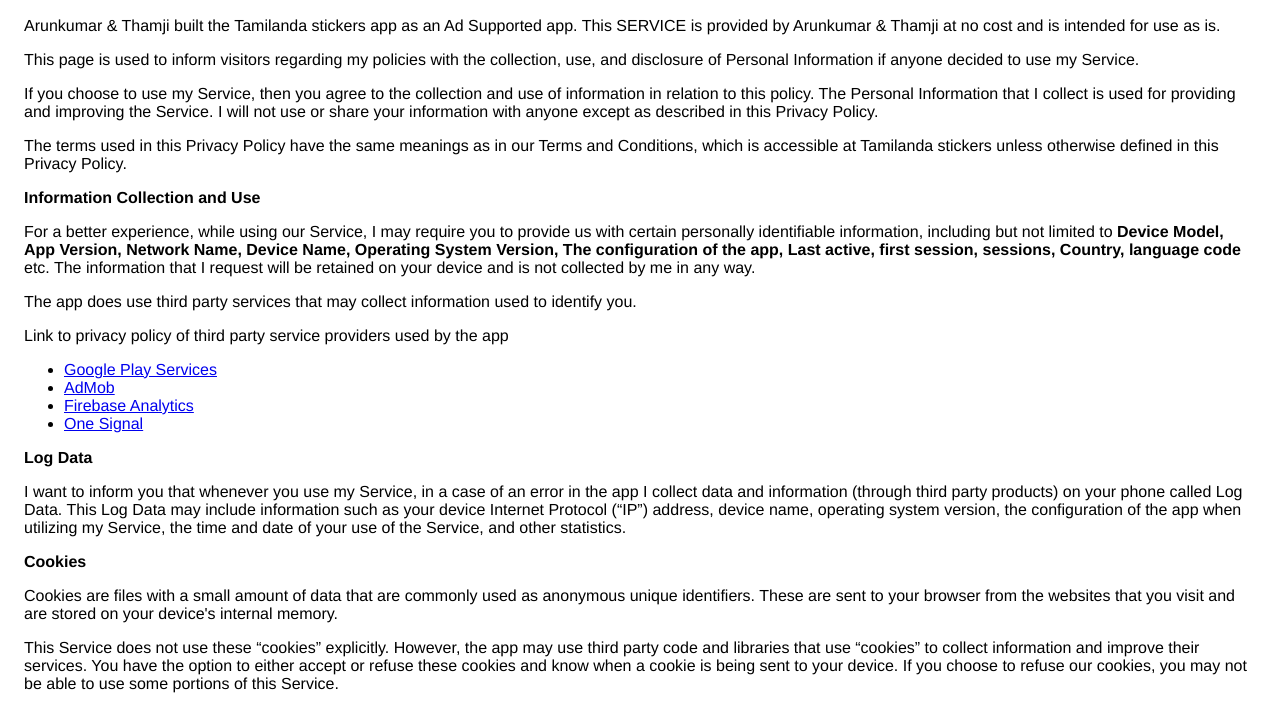
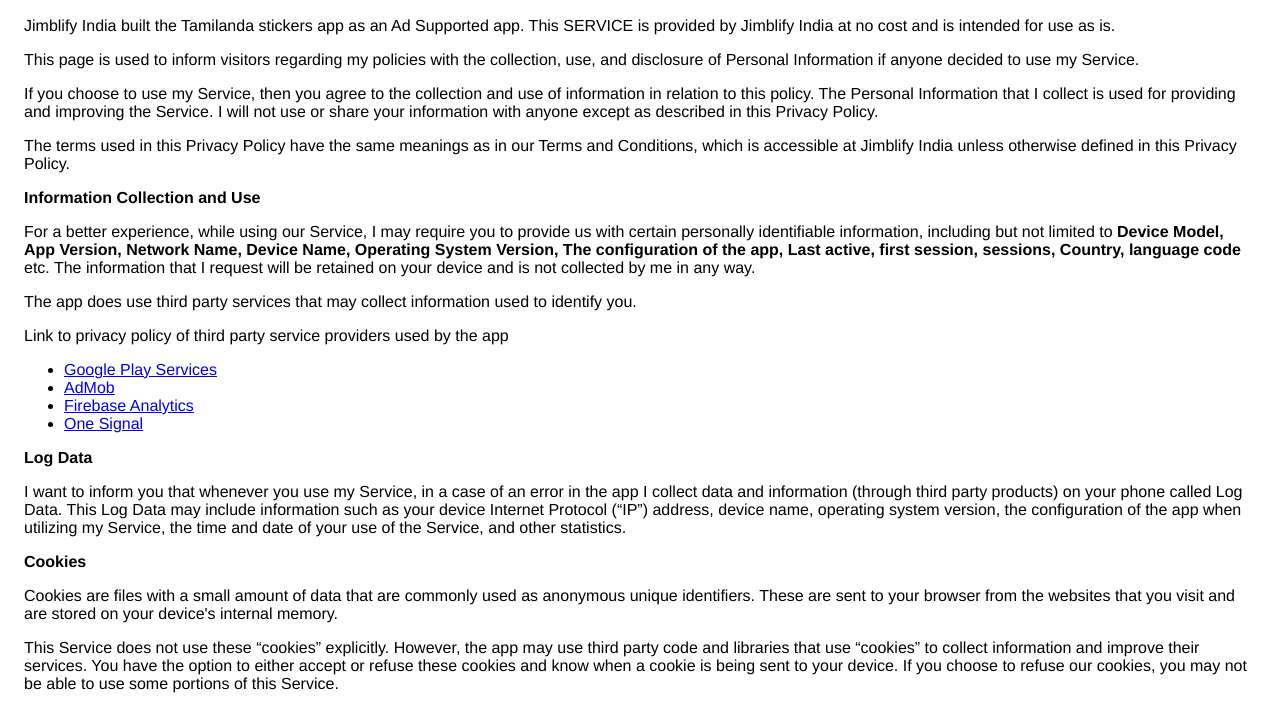
Before and after one commit to Arunkumar47/Privacy_Policy, a plain HTML site: page index.htm in a window 1280 px wide. Shown: the part 75-781 px from the top of the page. Drawn offline with Linux system fonts and the light colour scheme.

Commit message:
Update index.htm

```diff
--- a/index.htm
+++ b/index.htm
@@ -7,8 +7,8 @@
       <style> body { font-family: 'Helvetica Neue', Helvetica, Arial, sans-serif; padding:1em; } </style>
     </head>
     <body>
-    <h2>Privacy Policy</h2> <p> Arunkumar &amp; Thamji built the Tamilanda stickers app as an Ad Supported app. This SERVICE is provided by
-                    Arunkumar &amp; Thamji at no cost and is intended for use as is.
+    <h2>Privacy Policy</h2> <p> Jimblify India built the Tamilanda stickers app as an Ad Supported app. This SERVICE is provided by
+                    Jimblify India at no cost and is intended for use as is.
                   </p> <p>This page is used to inform visitors regarding my policies with the collection, use, and disclosure
                     of Personal Information if anyone decided to use my Service.
                   </p> <p>If you choose to use my Service, then you agree to the collection and use of information in
@@ -16,7 +16,7 @@
                     the Service. I will not use or share your information with anyone except as described
                     in this Privacy Policy.
                   </p> <p>The terms used in this Privacy Policy have the same meanings as in our Terms and Conditions, which is
-                    accessible at Tamilanda stickers unless otherwise defined in this Privacy Policy.
+                    accessible at Jimblify India unless otherwise defined in this Privacy Policy.
                   </p> <p><strong>Information Collection and Use</strong></p> <p>For a better experience, while using our Service, I may require you to provide us with certain
                     personally identifiable information, including but not limited to <strong> Device Model,  App Version, Network Name, Device Name, Operating System Version, The configuration of the app, Last active, first session, sessions, Country, language code </strong> etc. The information that I request will be retained on your device and is not collected by me in any way.
                   </p> <p>The app does use third party services that may collect information used to identify you.</p> <div><p>Link to privacy policy of third party service providers used by the app</p> <ul><li><a href="https://www.google.com/policies/privacy/" target="_blank">Google Play Services</a></li><li><a href="https://support.google.com/admob/answer/6128543?hl=en" target="_blank">AdMob</a></li><li><a href="https://firebase.google.com/policies/analytics" target="_blank">Firebase Analytics</a></li><li><a href="https://onesignal.com/" target="_blank">One Signal</a></li> <!----><!----><!----><!----><!----></ul></div> <p><strong>Log Data</strong></p> <p> I want to inform you that whenever you use my Service, in a case of
```
